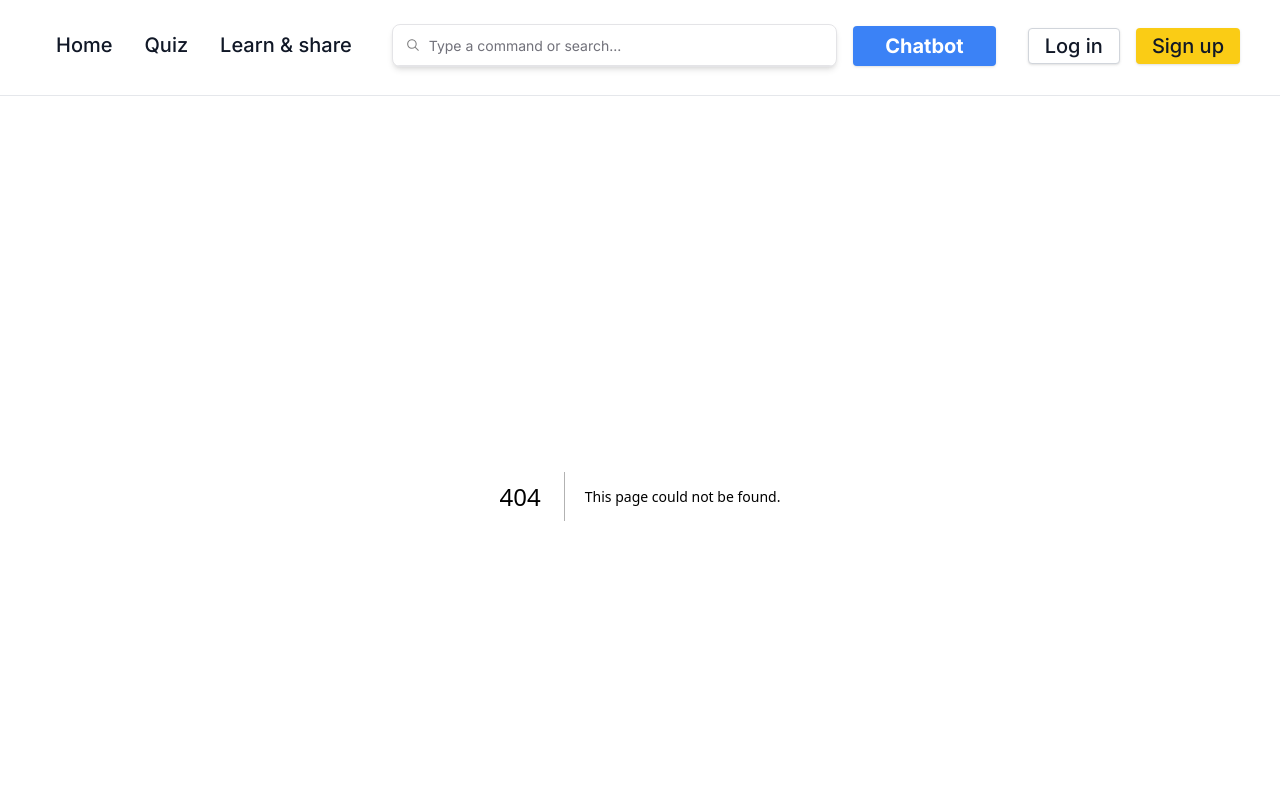
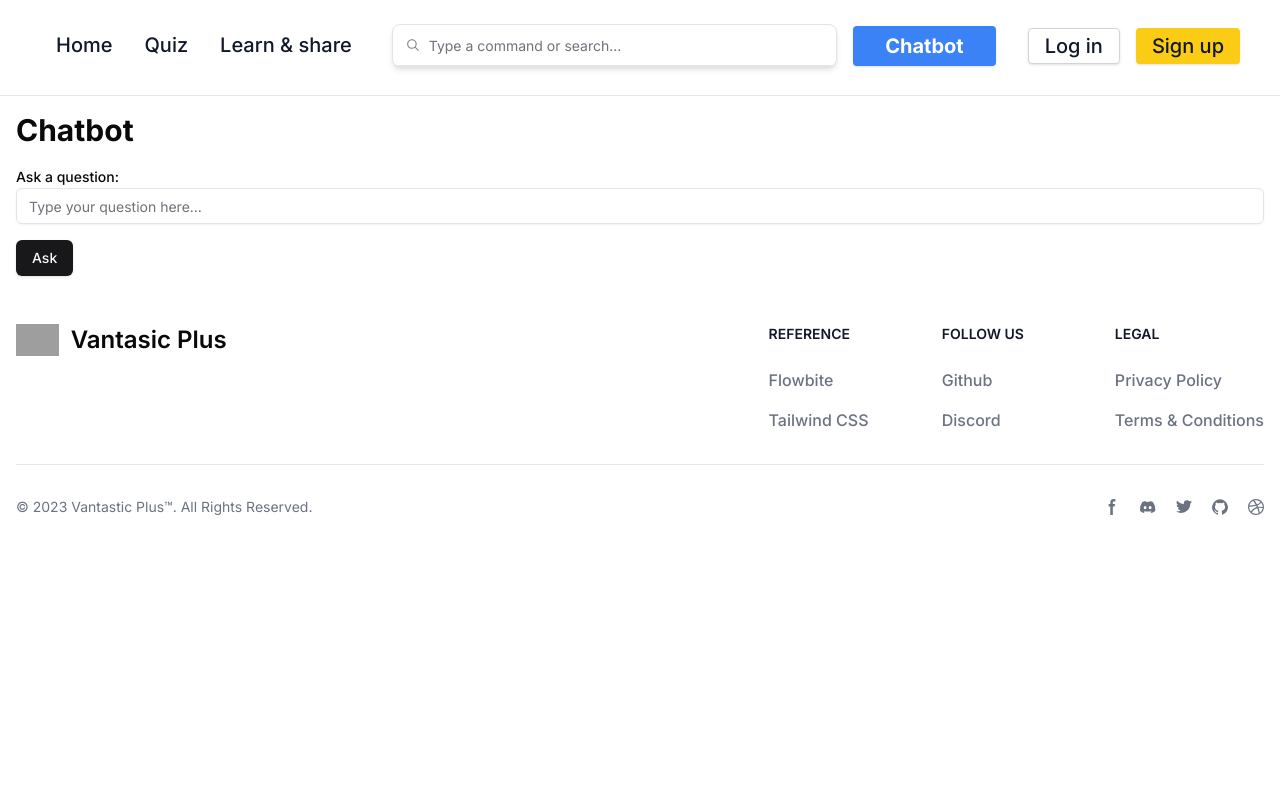
Before and after one commit to Valliuzj/VantasticPlus, a Next.js app in the folder frontend/: page /chatbot in a window 1280 px wide. Before the commit this address had no page. Shown: the top 800 px of the page. Built offline with nearby package versions, Linux system fonts and the light colour scheme; grey boxes are pictures that could not be loaded.

Commit message:
Update chatbot

```diff
--- /dev/null
+++ b/frontend/src/app/chatbot/page.js
@@ -0,0 +1,10 @@
+import Chatbot from "@/components/chatbot";
+
+const ChatPage =()=>{
+    return(
+        <div><Chatbot/></div>
+    )
+}
+
+
+export default ChatPage;
--- /dev/null
+++ b/frontend/src/components/Chatbot.js
@@ -0,0 +1,67 @@
+"use client";
+import React, { useState } from 'react';
+import axios from 'axios';
+import { Button } from '@/components/ui/button';
+import { Input } from '@/components/ui/input';
+import { Label } from '@/components/ui/label';
+
+const Chatbot = () => {
+  const [question, setQuestion] = useState('');
+  const [answer, setAnswer] = useState('');
+  const [error, setError] = useState('');
+
+  const handleChange = (e) => {
+    setQuestion(e.target.value);
+  };
+
+  const handleSubmit = async (e) => {
+    e.preventDefault();
+    setError('');
+    setAnswer('');
+
+    try {
+      const response = await axios.post(
+        `${process.env.NEXT_PUBLIC_API_BASE_URL}/chatbot`,
+        { question }
+      );
+
+      if (response.status === 200) {
+        setAnswer(response.data.answer);
+      } else {
+        setError('Failed to get answer from chatbot');
+      }
+    } catch (error) {
+      console.error('Error fetching chatbot answer:', error);
+      setError('An error occurred. Please try again.');
+    }
+  };
+
+  return (
+    <div className="w-full p-4">
+      <h1 className="text-3xl font-bold mb-4">Chatbot</h1>
+      <form onSubmit={handleSubmit}>
+        <div className="mb-4">
+          <Label htmlFor="question">Ask a question:</Label>
+          <Input
+            id="question"
+            type="text"
+            placeholder="Type your question here..."
+            value={question}
+            onChange={handleChange}
+            required
+          />
+        </div>
+        <Button type="submit">Ask</Button>
+      </form>
+      {error && <p className="text-red-500 mt-4">{error}</p>}
+      {answer && (
+        <div className="mt-4 p-4 border rounded">
+          <h2 className="text-xl font-bold">Answer:</h2>
+          <p>{answer}</p>
+        </div>
+      )}
+    </div>
+  );
+};
+
+export default Chatbot;
--- a/frontend/src/components/Login.js
+++ b/frontend/src/components/Login.js
@@ -4,7 +4,7 @@ import Image from "next/image"
 import Link from "next/link"
 
 //state and components
-import React, { useState,useContext } from 'react';
+import React, { useState,useContext, useEffect } from 'react';
 import { useRouter } from 'next/navigation';
 import { AuthContext } from '@/context/AuthContext';
 import { toast } from 'react-toastify';
@@ -21,7 +21,8 @@ const Login = () => {
   const [formData, setFormData] = useState({ email: '', password: '' })
   const [error, setError] = useState('');
   const router = useRouter();
-  //const { setUser } = useContext(AuthContext);
+  const { setUser } = useContext(AuthContext);
+
 
   const handleChange = (e) => {
     const { id, value } = e.target;
@@ -47,7 +48,7 @@ const Login = () => {
          // Store token in cookies
          sessionStorage.setItem('token', response.data.token);
         // Update user context
-       // setUser(response.data.userData);
+       setUser(response.data.userData);
 
         //Show toast with success message
         toast('Login successful!', {
--- a/frontend/src/components/Navbar.js
+++ b/frontend/src/components/Navbar.js
@@ -21,10 +21,7 @@ import {
 const Navbar = () => {
   const{user,setUser}=useContext(AuthContext);
 
-  useEffect(() => {
-    console.log("Navbar user state changed:", user);
-  }, [user]);
-
+console.log(user);
   const signUserOut = ()=>{
     sessionStorage.removeItem('token');
     setUser(null);
@@ -54,9 +51,11 @@ const Navbar = () => {
                 placeholder="Type a command or search..." />
               </Command>
 
-              <Button size="lg" className="text-gray-900 bg-blue-500 hover:bg-blue-600 text-white text-xl font-bold rounded mx-2">
-              Chatbot
-              </Button>
+              <Link href="/chatbot">
+                <Button size="lg" className="text-gray-900 bg-blue-500 hover:bg-blue-600 text-white text-xl font-bold rounded mx-2">
+                Chatbot
+                </Button>
+              </Link>
             </div>
 
       {/*user bar */}
```
Also changed, not shown: 2 other files (tests, documents, lock files or other folders).
